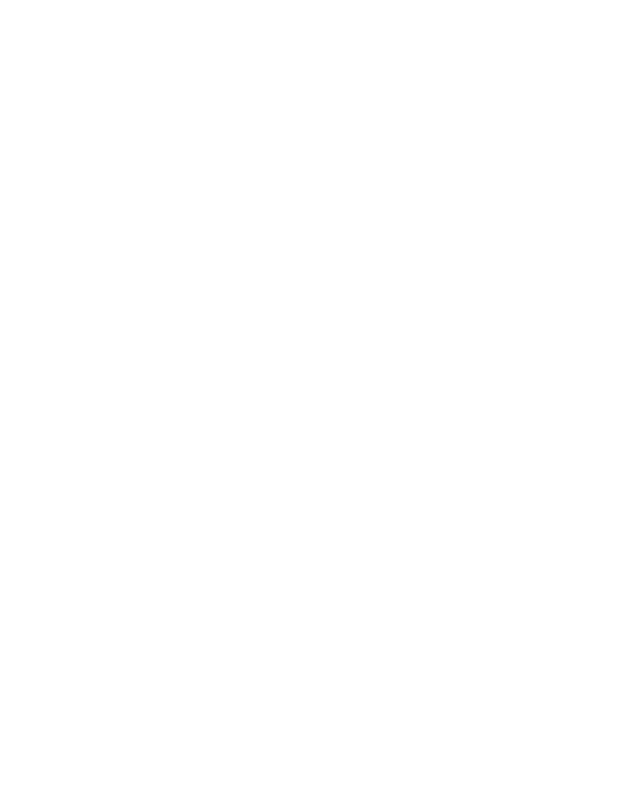
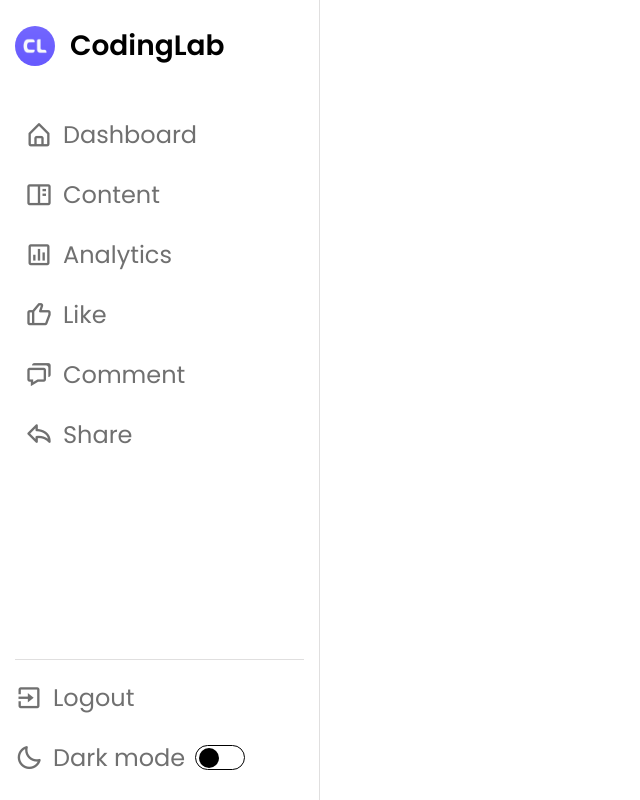
Before and after one commit to furqatbek13/Admin-Dashboard, a plain HTML site: page index.html in a window 1280 px wide. Shown: the whole page, without its empty margins (0-640 px from the left). Drawn offline with nearby package versions, Linux system fonts and the light colour scheme.

Commit message:
ozgarish

```diff
--- a/index.html
+++ b/index.html
@@ -1,12 +1,38 @@
 <!DOCTYPE html>
 <html lang="en">
+
 <head>
-    <meta charset="UTF-8">
-    <meta name="viewport" content="width=device-width, initial-scale=1.0">
-    <link rel="stylesheet" href="./style/style.css">
-    <title>Document</title>
+  <meta charset="UTF-8">
+  <meta name="viewport" content="width=device-width, initial-scale=1.0">
+  <link rel="stylesheet" href="./style/style.css">
+  <link rel="stylesheet" href="https://cdn.jsdelivr.net/npm/boxicons@latest/css/boxicons.min.css">
+  <title>Document</title>
 </head>
+
 <body>
+  <nav>
+    <div class="logos">
+      <img src="./images/logo (1).png" alt="">
+      <h2>CodingLab</h2>
+    </div>
+    <div class="nav_list">
+      <ul class="lists">
+        <li><i class='bx bx-home-alt'></i><a href="">Dashboard</a></li>
+        <li><i class='bx bx-book-content'></i><a href="#">Content</a></li>
+        <li><i class='bx bx-bar-chart-square'></i><a href="#">Analytics</a></li>
+        <li><i class='bx bx-like'></i><a href="#">Like</a></li>
+        <li><i class='bx bx-chat'></i><a href="#">Comment</a></li>
+        <li><i class='bx bx-share'></i><a href="#">Share</a></li>
+      </ul>
+    </div>
+    <div class="nav_list_bottom">
+      <ul>
+        <li> <i class='bx bx-exit'></i><a href="#"></i>Logout</a></li>
+        <li><i class='bx bx-moon' id="moon"></i><a href="#"> Dark mode</a><input type="checkbox" class="switch" name=""
+            id=""></li>
+      </ul>
+    </div>
+  </nav>
+</body>
 
-</body>
 </html>
--- a/style/style.css
+++ b/style/style.css
@@ -0,0 +1,140 @@
+@import url("https://fonts.googleapis.com/css2?family=Poppins:wght@200;300;400;500;600&display=swap");
+* {
+  margin: 0;
+  padding: 0;
+  box-sizing: border-box;
+}
+nav {
+  width: 320px;
+  height: 100vh;
+  display: flex;
+  flex-direction: column;
+  border-right: 1px solid rgb(224, 223, 223);
+  position: sticky;
+  top: 0;
+  padding: 25px 15px;
+  transition: all 0.5s ease;
+}
+.logos {
+  display: flex;
+  align-items: center;
+  gap: 15px;
+}
+.logos img {
+  width: 40px;
+  height: 40px;
+  border-radius: 50%;
+}
+.logos h2 {
+  font-size: 28px;
+  font-weight: 600;
+  transition: all 0.5s ease;
+  font-family: Poppins;
+}
+::-webkit-scrollbar {
+  width: 8px;
+}
+
+::-webkit-scrollbar-thumb {
+  width: 7px;
+  background-color: grey;
+  border-radius: 10px;
+}
+.nav_list {
+  display: flex;
+  flex-direction: column;
+  margin-top: 40px;
+  padding: 10px;
+  justify-content: space-between;
+  height: calc(100% - 90px);
+}
+
+.nav_list ul {
+  display: flex;
+  gap: 25px;
+  flex-direction: column;
+  list-style-type: none;
+}
+.nav_list li {
+  display: flex;
+  align-items: center;
+  gap: 10px;
+}
+.lists i{
+  color: #707070;
+  font-size: 28px;
+}
+.lists a{
+  font-size: 24px;
+  display: flex;
+  align-items: center;
+  color: #707070;
+  gap: 10px;
+  display: flex;
+  align-items: center;
+  text-decoration: none;
+  font-family: Poppins;
+}
+.nav_list_bottom {
+  padding-top: 20px;
+  border-top: 1px solid rgb(224, 223, 223);
+}
+.nav_list_bottom i{
+  color: #707070;
+  font-size: 28px;
+}
+.nav_list_bottom ul{
+  display: flex;
+  gap: 25px;
+  flex-direction: column;
+  list-style-type: none;
+}
+.nav_list_bottom li {
+  display: flex;
+  align-items: center;
+  gap: 10px;
+}
+.nav_list_bottom a{
+  font-size: 24px;
+  display: flex;
+  align-items: center;
+  color: #707070;
+  gap: 10px;
+  display: flex;
+  align-items: center;
+  text-decoration: none;
+  font-family: Poppins;
+}
+.switch {
+  width: 50px;
+  height: 25px;
+  background-color: #fff;
+  appearance: none;
+  border-radius: 25px;
+  cursor: pointer;
+  display: flex;
+  align-items: center;
+  padding: 0 3px;
+  position: relative;
+  transition: 0.3s linear;
+  color: aliceblue;
+  border: 1px solid black;
+}
+.switch::before {
+  content: "";
+  display: block;
+  width: 20px;
+  height: 20px;
+  background-color: rgb(0, 0, 0);
+  border-radius: 50%;
+  transition: 0.3s linear;
+}
+.switch:checked::before {
+  margin-left: calc(50px - 30px);
+  background-color: rgb(255, 255, 255);
+}
+
+.switch:checked {
+  background-color: rgb(0, 0, 0);
+  border: 1px solid lightgray;
+}
```
Also changed, not shown: images/logo (1).png (added).
